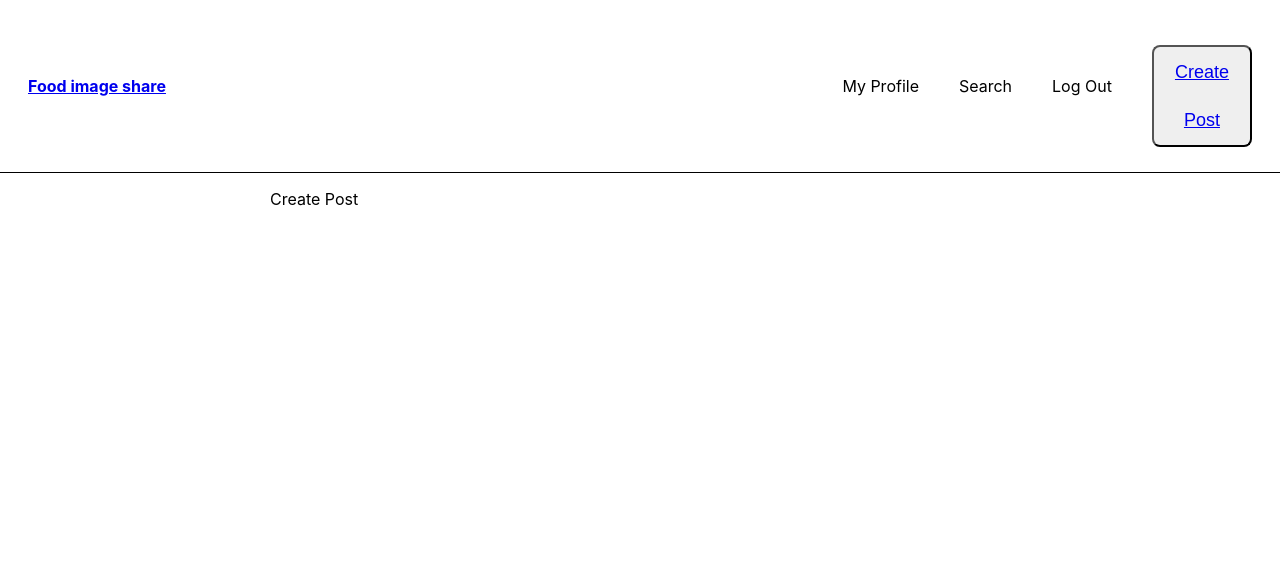
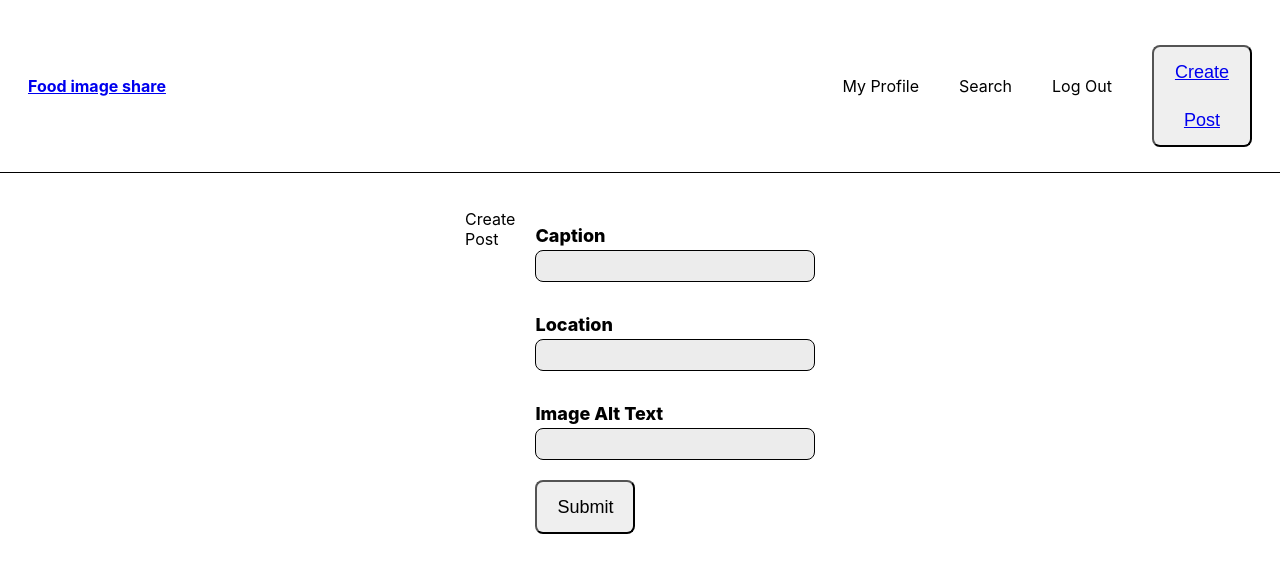
Before and after one commit to aecn/dynamic-web-final-frontend, a React (Create React App) app: page /createpost in a window 1280 px wide. Shown: the top 572 px of the page. Built offline with nearby package versions, Linux system fonts and the light colour scheme; no server answers; sample sign-in values are in the browser's storage.

Commit message:
create post and view it

```diff
--- a/src/App.css
+++ b/src/App.css
@@ -97,7 +97,7 @@
   .ImagePostWrapper {
     display: flex;
     flex-wrap: wrap;
-    justify-content: space-between;
+    justify-content: space-evenly;
   }
 
   .ImagePost {
@@ -116,3 +116,12 @@
   .ImagePostText {
     padding: 25px;
   }
+
+  .CreatePostWrapper {
+    display: flex;
+    align-content: center;
+    margin: 0 auto;
+    max-width: 350px;
+    min-height: 100vh;
+    padding: 20px;
+  }
--- a/src/App.js
+++ b/src/App.js
@@ -30,8 +30,8 @@ function App() {
   // app is initialized when it is ready
   useEffect(() => {
     // initialize firebase
-    initializeApp(firebaseConfig);
-    setAppInitialized(true);
+    const app = initializeApp(firebaseConfig);
+    setAppInitialized(app);
   }, []);
   // checks if user is logged in
   // user loads page, check their status
@@ -55,13 +55,12 @@ function App() {
     }
   }, [appInitialized]);
 
-  console.log({ userInformation });
-
   const router = createBrowserRouter([
     {
       path: "/",
       element:
       <FeedPage
+        app={appInitialized}
         isLoggedIn={isLoggedIn}
         isLoading={isLoading}
         userInformation={userInformation}
@@ -81,14 +80,24 @@ function App() {
       />,
     },
     {
+      path: "/create",
+      element:
+        <CreateUserPage
+          isLoggedIn={isLoggedIn}
+          setIsLoggedIn={setIsLoggedIn}
+          setUserInformation={setUserInformation}
+        />,
+    },
+    {
       path: "/createpost",
       element:
       <CreatePostPage
+        app={initializeApp}
         isLoggedIn={isLoggedIn}
         isLoading={isLoading}
-        userInformation={userInformation}
         setIsLoggedIn={setIsLoggedIn}
         setUserInformation={setUserInformation}
+        userInformation={userInformation}
       />,
     },
     {
@@ -111,15 +120,6 @@ function App() {
         setUserInformation={setUserInformation}
       />,
     },
-    {
-      path: "/create",
-      element:
-        <CreateUserPage
-          isLoggedIn={isLoggedIn}
-          setIsLoggedIn={setIsLoggedIn}
-          setUserInformation={setUserInformation}
-        />,
-    },
   ]);
 
   return (
--- /dev/null
+++ b/src/components/CreatePostForm.js
@@ -0,0 +1,20 @@
+import React from "react";
+
+function CreatePostForm({ createPost }) {
+  return (
+    <form className="FormElement" onSubmit={(e) => createPost(e)}>
+      <label htmlFor="caption">Caption</label>
+      <input type="text" name="caption" />
+      <label htmlFor="location">Location</label>
+      <input type="text" name="location" />
+      <label htmlFor="imageAlt">Image Alt Text</label>
+      <input type="text" name="imageAlt" />
+
+      <button type="submit" className="Button">
+        Submit
+      </button>
+    </form>
+  );
+}
+
+export default CreatePostForm;
--- a/src/components/ImagePost.js
+++ b/src/components/ImagePost.js
@@ -1,11 +1,18 @@
 import React from 'react';
 import { Link } from 'react-router-dom';
 
-function ImagePost({imageSrc, imageAlt, caption, location,userId, userName }){
+function ImagePost({
+    caption,
+    imageUrl,
+    imageAlt,
+    location,
+    userId,
+    userName
+}){
     return (
         <div className="ImagePostWrapper">
         <div className="ImagePost">
-        <img src={imageSrc} alt={imageAlt} />
+        <img src={imageUrl} alt={imageAlt} />
             <div className="ImagePostText">
                 <p className="Caption">{caption}</p>
                 <p className="Location">{location}</p>
--- a/src/pages/CreatePost.js
+++ b/src/pages/CreatePost.js
@@ -1,14 +1,49 @@
-import React, { useEffect } from 'react';
+import React, { useCallback, useEffect, useState } from 'react';
 import { useNavigate } from 'react-router-dom';
+import { addDoc, collection, getFirestore } from "firebase/firestore";
 import Header from '../components/Header';
+import CreatePostForm from '../components/CreatePostForm';
 
 function CreatePostPage({
+    app,
     isLoading,
     isLoggedIn,
     setIsLoggedIn,
-    setUserInformation
-    }) {
+    setUserInformation,
+    userInformation,
+}) {
+    const [postSuccessful, setPostSuccessful] = useState(false);
     const navigate = useNavigate();
+    const createPost = useCallback(
+        async (e) => {
+            e.preventDefault();
+            const db = getFirestore(app);
+
+            /*image url*/
+            const caption = e.currentTarget.caption.value;
+            const imageAlt = e.currentTarget.imageAlt.value;
+            const imageUrl = "";
+            const location = e.currentTarget.location.value;
+            const userName = userInformation.displayName;
+            const userId = userInformation.uid;
+
+            try {
+                const docRef = await addDoc(collection(db, "posts"), {
+                    caption,
+                    imageAlt,
+                    imageUrl,
+                    location,
+                    userName,
+                    userId: userId,
+                });
+                    console.log("Document written with ID: ", docRef.id);
+                    setPostSuccessful(true)
+                } catch (e) {
+                    console.error("Error adding document: ", e);
+                }
+            },
+            [app, userInformation]
+        );
 
     useEffect(() => {
         if (!isLoggedIn && !isLoading) navigate("/login");
@@ -21,8 +56,10 @@ function CreatePostPage({
                 setIsLoggedIn={setIsLoggedIn}
                 setUserInformation={setUserInformation}
             />
-            <div className="PageWrapper">
+            <div className="PageWrapper CreatePostWrapper">
                 <p>Create Post</p>
+                <CreatePostForm createPost={createPost} />
+                {postSuccessful && <p>Successfully Posted!</p>}
             </div>
         </>
     );
--- a/src/pages/Feed.js
+++ b/src/pages/Feed.js
@@ -1,19 +1,38 @@
-import React, { useEffect } from 'react';
-import { useNavigate } from 'react-router-dom';
-import Header from '../components/Header';
-import ImagePost from '../components/ImagePost';
+import React, { useEffect, useState } from "react";
+import { useNavigate } from "react-router-dom";
+import { getFirestore, collection, getDocs } from "firebase/firestore";
+import Header from "../components/Header";
+import ImagePost from "../components/ImagePost";
+
+const queryData = async (app) => {
+  if (!app) return [];
+  const db = getFirestore(app);
+  const querySnapshot = await getDocs(collection(db, "posts"));
+  const data = [];
+  querySnapshot.forEach((doc) => {
+    data.push(doc.data());
+  });
+  return data;
+};
 
 function FeedPage({
+  app,
   isLoading,
   isLoggedIn,
   setIsLoggedIn,
-    setUserInformation
+  setUserInformation,
 }) {
   const navigate = useNavigate();
+  const [postData, setPostData] = useState([]);
 
   useEffect(() => {
     if (!isLoggedIn && !isLoading) navigate("/login");
   }, [isLoading, isLoggedIn, navigate]);
+
+  useEffect(() => {
+    if (!app) return;
+    queryData(app).then(setPostData);
+  }, [app]);
 
   return (
     <>
@@ -25,17 +44,16 @@ function FeedPage({
       <div className="PageWrapper">
         <h1>Feed / Landing Page</h1>
         <div className="ImagePostWrapper">
+          {postData.map((post) => (
             <ImagePost
-                        location="name, place"
-                        imageAlt=""
-                        imageSrc="https://developers.elementor.com/docs/assets/img/elementor-placeholder-image.png"
-                        caption="yummy"
-                        userName="The One"
+              caption={post.caption}
+              location={post.location}
+              imageAlt={post.imageAlt}
+              imageUrl={post.imageUrl}
+              userId={post.userId}
+              userName={post.userName}
             />
-                    <ImagePost />
-                    <ImagePost />
-                    <ImagePost />
-                    <ImagePost />
+          ))}
         </div>
       </div>
     </>
--- a/src/pages/Login.js
+++ b/src/pages/Login.js
@@ -17,8 +17,6 @@ function LoginPage({ isLoggedIn, setIsLoggedIn, setUserInformation }) {
         // assign email & password to variables from form
         const email = e.currentTarget.email.value;
         const password = e.currentTarget.password.value;
-
-        console.log({ email, password });
 
         const auth = getAuth();
         signInWithEmailAndPassword(auth, email, password)
```
Lines whose indentation alone changed are shown as unchanged.
